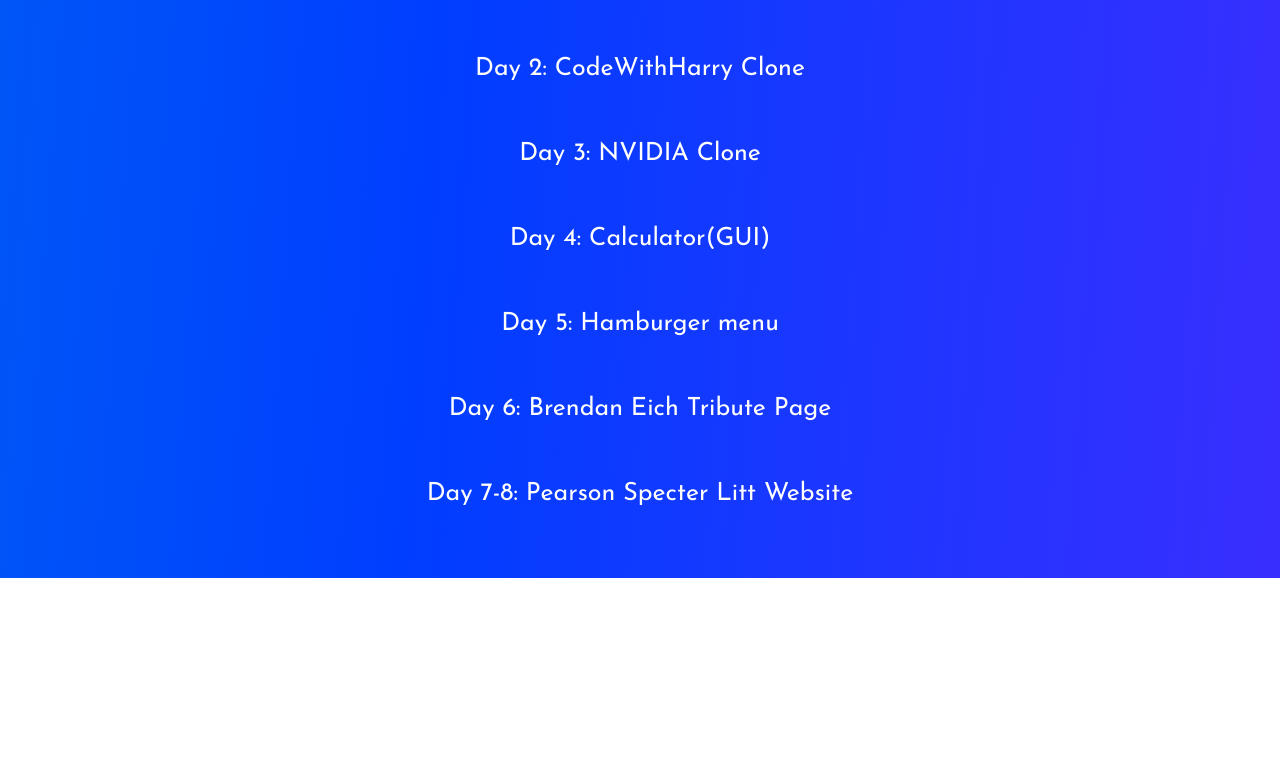
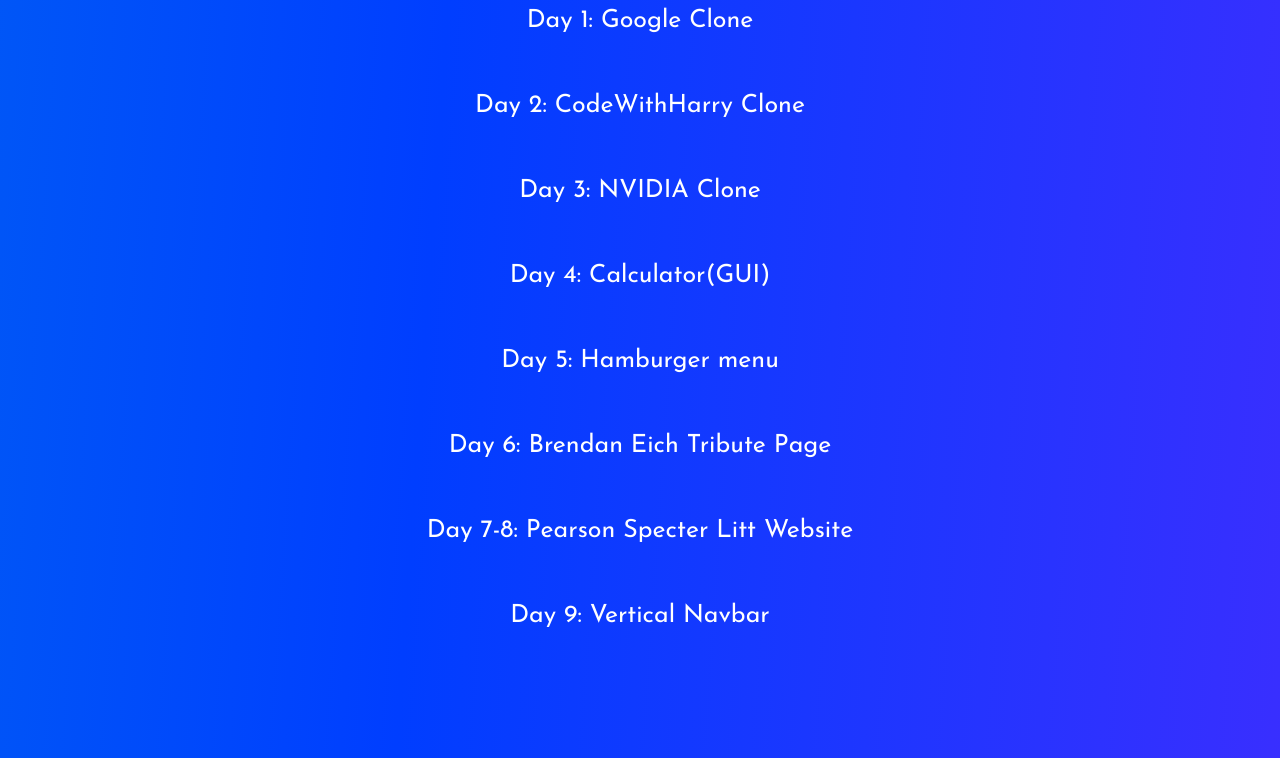
Before and after one commit to tanishqkrk/mini-projects, a plain HTML site: page index.html in a window 1280 px wide. Shown: the part 322-1080 px from the top of the page. Before the commit the page ends 900 px from the top, so only its background shows below. Drawn offline with Linux system fonts and the light colour scheme.

Commit message:
index style

```diff
--- a/index.html
+++ b/index.html
@@ -39,6 +39,9 @@
     <div class="links-link">
         <a href="./Day 7 - 8 PSL Website//" class="links-link--link">Day 7-8: Pearson Specter Litt Website</a>
     </div>
+    <div class="links-link">
+        <a href="./Day 9 Vertical Nav-bar/" class="links-link--link">Day 9: Vertical Navbar</a>
+    </div>
 
 
 
--- a/style.css
+++ b/style.css
@@ -1,5 +1,5 @@
 body {
-    padding-top: 20px;
+    padding: 100px 0;
     margin: 40px 0;
     height: 100vh;
     text-align: center;
```
